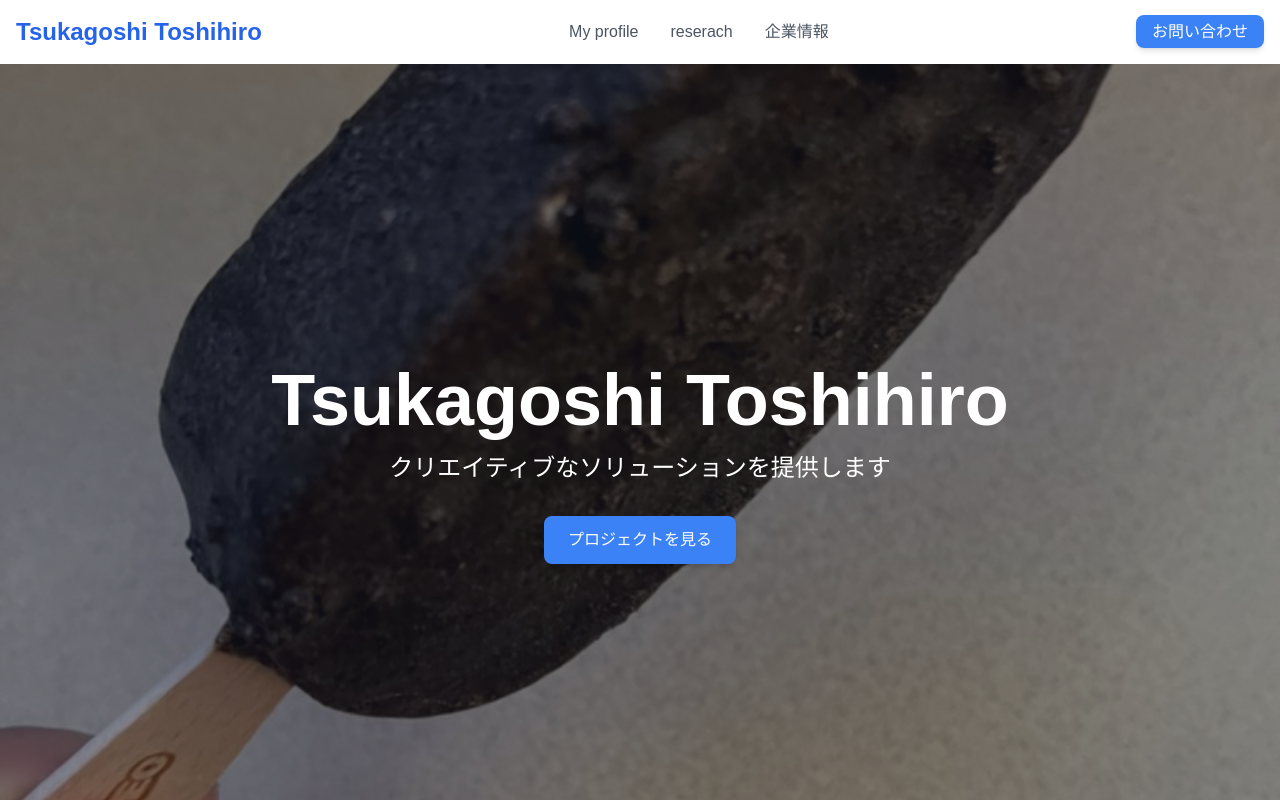
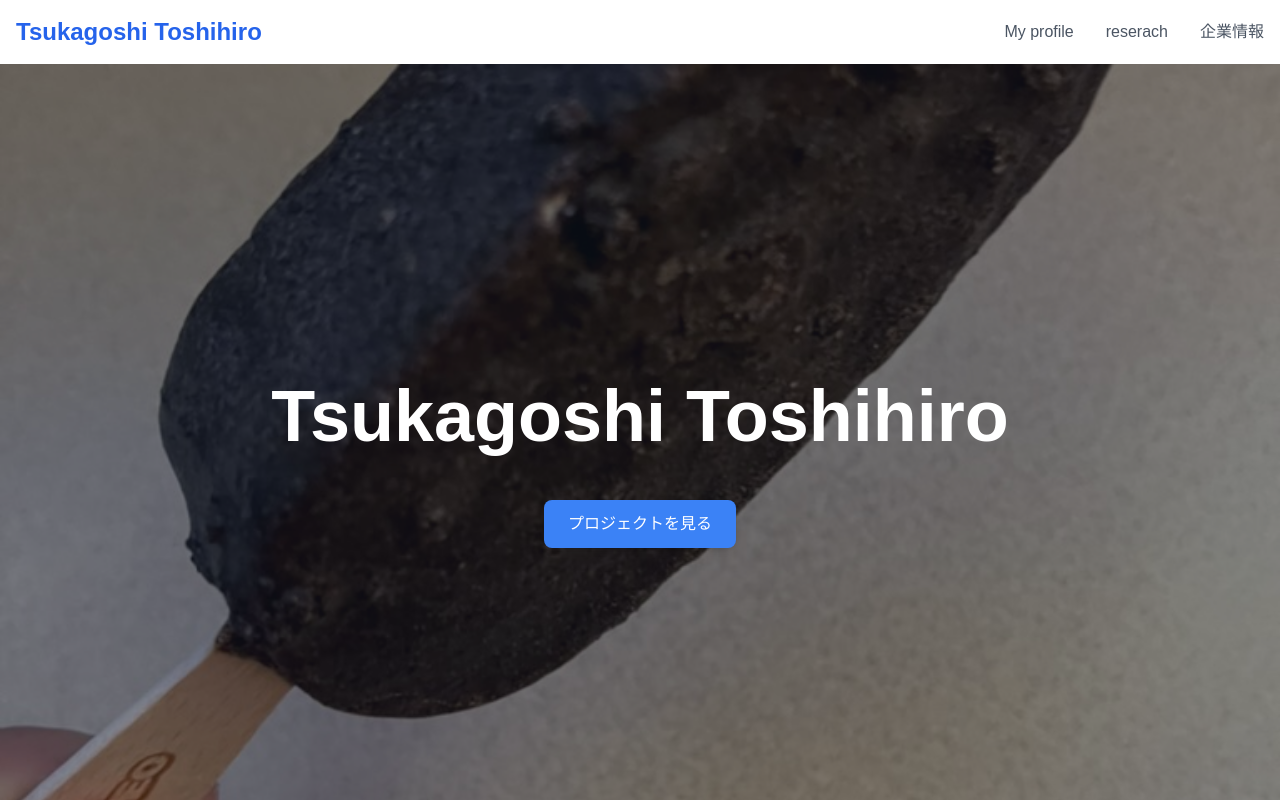
Before and after one commit to tsukagoshi56/my-portfolio2, a Next.js app: page / in a window 1280 px wide. Shown: the top 800 px of the page. Built offline with nearby package versions, Linux system fonts and the light colour scheme.

Commit message:
Remove Contact component and related links

```diff
--- a/src/components/Header.js
+++ b/src/components/Header.js
@@ -15,12 +15,6 @@ export default function Header() {
           <li><Link href="#projects" className="hover:text-blue-500">reserach</Link></li>
           <li><Link href="#company" className="hover:text-blue-500">企業情報</Link></li>
         </ul>
-        {/* お問い合わせボタン */}
-        <div>
-          <Link href="#contact" className="bg-blue-500 text-white px-4 py-2 rounded-lg shadow-md hover:bg-blue-600 transition">
-            お問い合わせ
-          </Link>
-        </div>
       </nav>
     </header>
   );
--- a/src/components/Hero.js
+++ b/src/components/Hero.js
@@ -20,7 +20,7 @@ export default function Hero() {
         transition={{ duration: 1 }}
       >
         <h1 className="text-5xl md:text-7xl font-bold mb-4">Tsukagoshi Toshihiro</h1>
-        <p className="text-xl md:text-2xl">クリエイティブなソリューションを提供します</p>
+        <p className="text-xl md:text-2xl"></p>
         <Link href="#projects" className="mt-8 inline-block bg-blue-500 text-white px-6 py-3 rounded-lg shadow-md hover:bg-blue-600 transition">
           プロジェクトを見る
         </Link>
```
